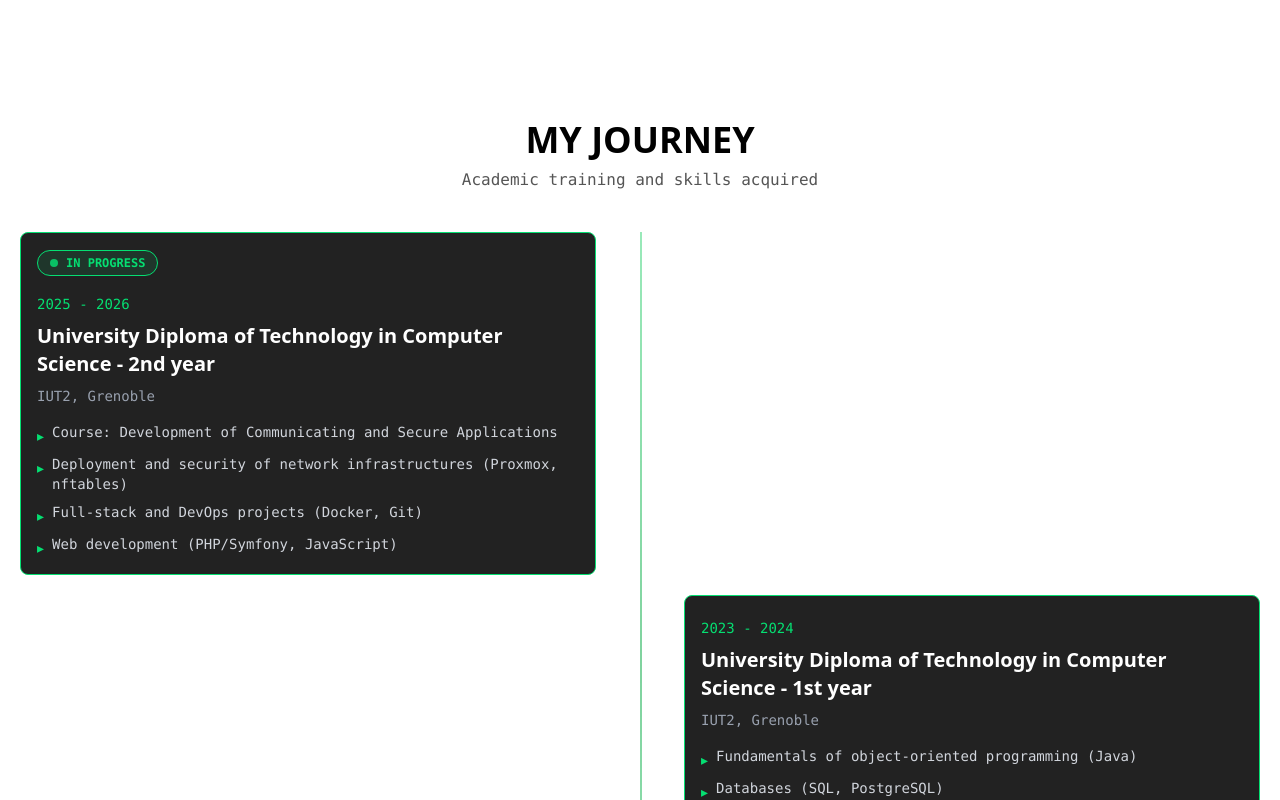
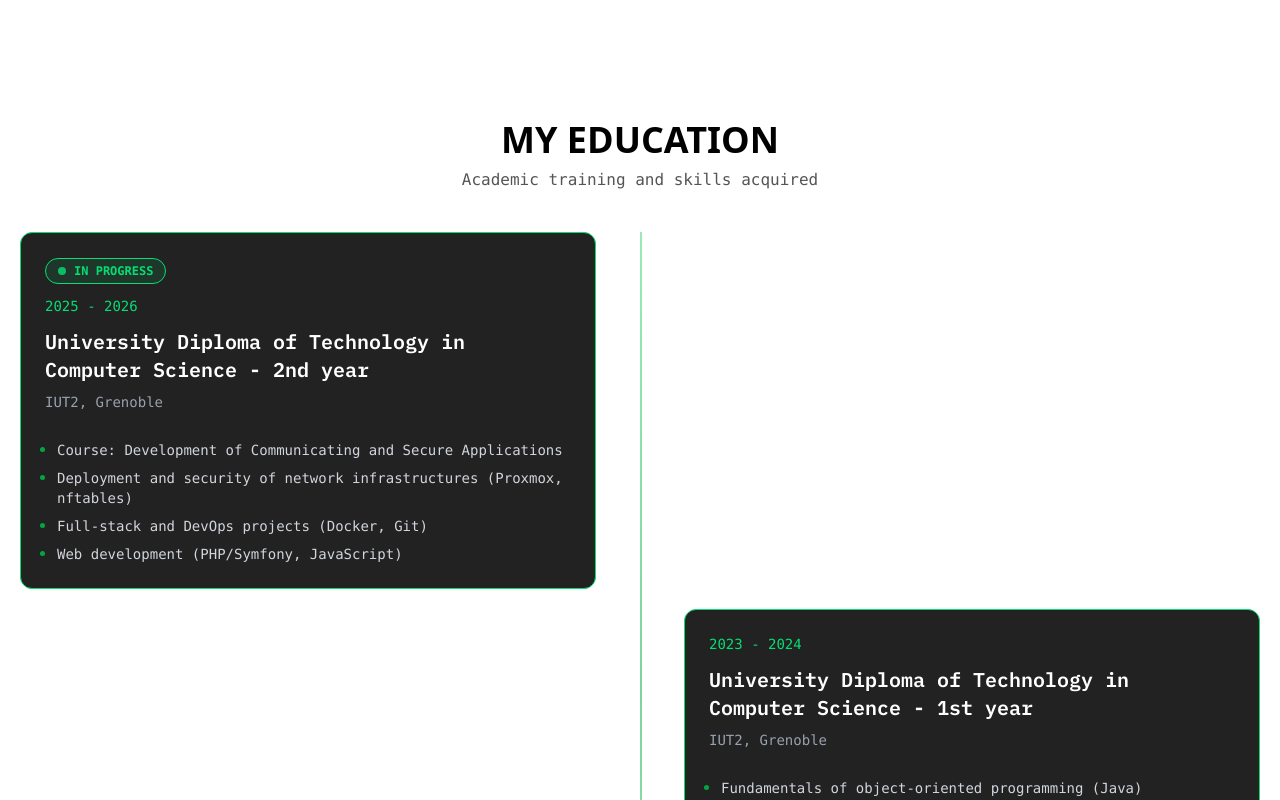
Before and after one commit to NolanNtrg/Portfolio, a React (Vite) app: page / in a window 1280 px wide. Shown: the part 2560-3360 px from the top of the page. Built offline with nearby package versions, Linux system fonts and the light colour scheme.

Commit message:
projects container + education container style fix

```diff
--- a/public/locales/en/translation.json
+++ b/public/locales/en/translation.json
@@ -21,7 +21,7 @@
   "education": {
     "current": "IN PROGRESS",
     "header": {
-      "title": "MY JOURNEY",
+      "title": "MY EDUCATION",
       "subtitle": "Academic training and skills acquired"
     },
     "timeline": [
--- a/public/locales/fr/translation.json
+++ b/public/locales/fr/translation.json
@@ -63,7 +63,7 @@
   },
   "contact": {
     "title": "ME CONTACTER",
-    "subtitle": "Une proposition ou une question ? Envoyez-moi un message.",
+    "subtitle": "Une proposition ou une question ? Envoyez moi un message",
     "form": {
       "name": "Nom",
       "namePlaceholder": "John Doe",
--- a/src/components/education/educationContainer.tsx
+++ b/src/components/education/educationContainer.tsx
@@ -18,9 +18,9 @@ export function EducationContainer({
   const { t } = useTranslation();
   return (
     <div
-      className={`m-12 md:flex md:m-5 items-center ${index % 2 === 0 ? "flex-row" : "flex-row-reverse"}`}
+      className={`m-5 md:flex items-center ${index % 2 === 0 ? "flex-row" : "flex-row-reverse"}`}
     >
-      <div className="bg-(--background-containers) border rounded-lg overflow-hidden border-green-400 hover:shadow-xl hover:shadow-green-500/10 md:w-[45vw]">
+      <div className="bg-(--background-containers) border rounded-xl overflow-hidden border-green-400 hover:shadow-xl hover:shadow-green-500/10 md:w-[45vw] p-2">
         <div className="p-3 md:p-4">
           {current && (
             <div className="inline-block mb-3 px-3 py-1 bg-green-400/10 border border-green-400 rounded-full">
@@ -30,18 +30,14 @@ export function EducationContainer({
               </span>
             </div>
           )}
-          <h3 className="text-white text-base md:text-lg mb-1.5 font-semibold"></h3>
-          {/* Year */}
-          <div className="text-green-400 font-mono text-sm mb-2">{year}</div>
-          {/* Degree */}
-          <h3 className="text-xl font-bold mb-2 text-white">{degree}</h3>
-          {/* School */}
-          <p className="text-gray-400 font-mono text-sm mb-4">{school}</p>
-          {/* Description */}
-          <ul className="space-y-2">
-            {description.map((desc) => (
-              <li className="text-gray-300 text-sm flex items-start gap-2">
-                <span className="text-green-400 mt-1">▸</span>
+          <div className="text-green-400 font-mono text-sm mb-3">{year}</div>
+          <h3 className="text-xl font-ibm font-semibold mb-2 text-white">
+            {degree}
+          </h3>
+          <p className="text-gray-400 font-mono text-sm mb-7">{school}</p>
+          <ul className="space-y-2 list-disc marker:text-(--green) pl-3">
+            {description.map((desc, index) => (
+              <li key={index} className="text-gray-300 text-sm">
                 <span className="font-mono">{desc}</span>
               </li>
             ))}
--- a/src/components/education/educationTimeline.tsx
+++ b/src/components/education/educationTimeline.tsx
@@ -17,7 +17,7 @@ export function EducationTimeline() {
 
   return (
     <div className="relative mb-16">
-      <div className="absolute left-8 md:left-1/2 top-0 bottom-0 w-0.5 bg-linear-to-b from-green-500/40 via-green-600/50 to-green-500/40"></div>
+      <div className="absolute left-2 md:left-1/2 top-0 bottom-0 w-0.5 bg-linear-to-b from-green-500/40 via-green-600/50 to-green-500/40"></div>
       {educationData.map((item, index) => (
         <EducationContainer
           key={index}
--- a/src/components/terminal/projectsContent.tsx
+++ b/src/components/terminal/projectsContent.tsx
@@ -17,16 +17,16 @@ export function ProjectsContent({ closeModal }: { closeModal: () => void }) {
         onClick={closeModal}
         className="fixed inset-0 bg-black/80 backdrop-blur-sm transition-opacity"
       ></div>
-      <div className="fixed top-1/2 left-1/2 -translate-y-1/2 -translate-x-1/2 w-11/12 max-w-4xl max-h-[85vh] bg-[var(--background-navbar)] rounded-lg shadow-2xl border border-gray-700 text-white overflow-hidden">
+      <div className="fixed top-1/2 left-1/2 -translate-y-1/2 -translate-x-1/2 w-11/12 max-w-4xl max-h-[85vh] bg-(--background-navbar) rounded-lg shadow-2xl border border-gray-700 text-white overflow-hidden">
         <div className="absolute top-4 right-4 z-20">
           <Button title="X" small={true} onClick={closeModal} full={true} />
         </div>
         <div className="overflow-y-auto custom-scrollbar p-6 md:p-10 max-h-[85vh]">
           <div className="mt-2">
-            <h2 className="text-3xl md:text-4xl font-bold mb-4 text-green-400 md:p-0 pr-10">
+            <h2 className="text-3xl md:text-4xl font-bold mb-4 text-(--green) md:p-0 pr-10">
               {t("projectsContent.title")}
             </h2>
-            <p className="text-gray-300 mb-8 leading-relaxed text-sm md:text-base">
+            <p className="text-(--color-text) mb-8 leading-relaxed text-sm md:text-base">
               {t("projectsContent.description")}
             </p>
 
@@ -48,10 +48,10 @@ export function ProjectsContent({ closeModal }: { closeModal: () => void }) {
             </div>
 
             <div className="mb-8">
-              <h3 className="text-xl font-semibold mb-4 text-white border-b border-gray-700 pb-2">
+              <h3 className="text-xl font-semibold mb-4 text-(--color-name) border-b border-gray-700 pb-2">
                 {t("projectsContent.keyPointsTitle")}
               </h3>
-              <ul className="list-disc list-inside space-y-2 text-gray-300 marker:text-green-400">
+              <ul className="list-disc list-inside space-y-2 text-(--color-text) marker:text-(--green)">
                 <li
                   dangerouslySetInnerHTML={{
                     __html: t("projectsContent.architecture"),
@@ -76,7 +76,7 @@ export function ProjectsContent({ closeModal }: { closeModal: () => void }) {
             </div>
 
             <div className="mb-8">
-              <h3 className="text-xl font-semibold mb-4 text-white border-b border-gray-700 pb-2">
+              <h3 className="text-xl font-semibold mb-4 text-(--color-name) border-b border-gray-700 pb-2">
                 {t("projectsContent.technologiesTitle")}
               </h3>
               <div className="flex flex-wrap gap-2">
--- a/src/index.css
+++ b/src/index.css
@@ -22,7 +22,7 @@
   --color-subtext: #a1a1aa;
   --color-text-contrasted: rgb(0, 0, 0);
   --color-text: rgb(237, 237, 237);
-  --green: var(--color-green-600);
+  --green: var(--color-green-400);
 }
 
 @media (prefers-color-scheme: dark) {
```
Also changed, not shown: src/components/contact/contact.tsx (added), src/components/contact/socialMedia.tsx (added).
